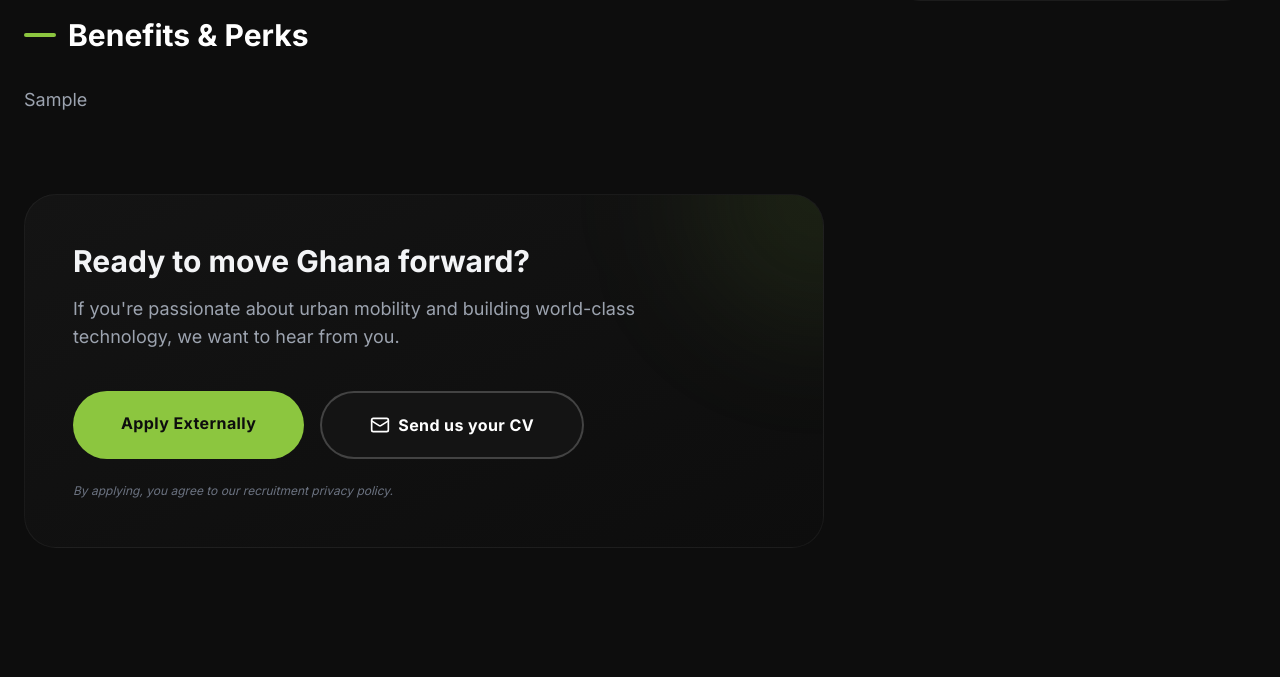
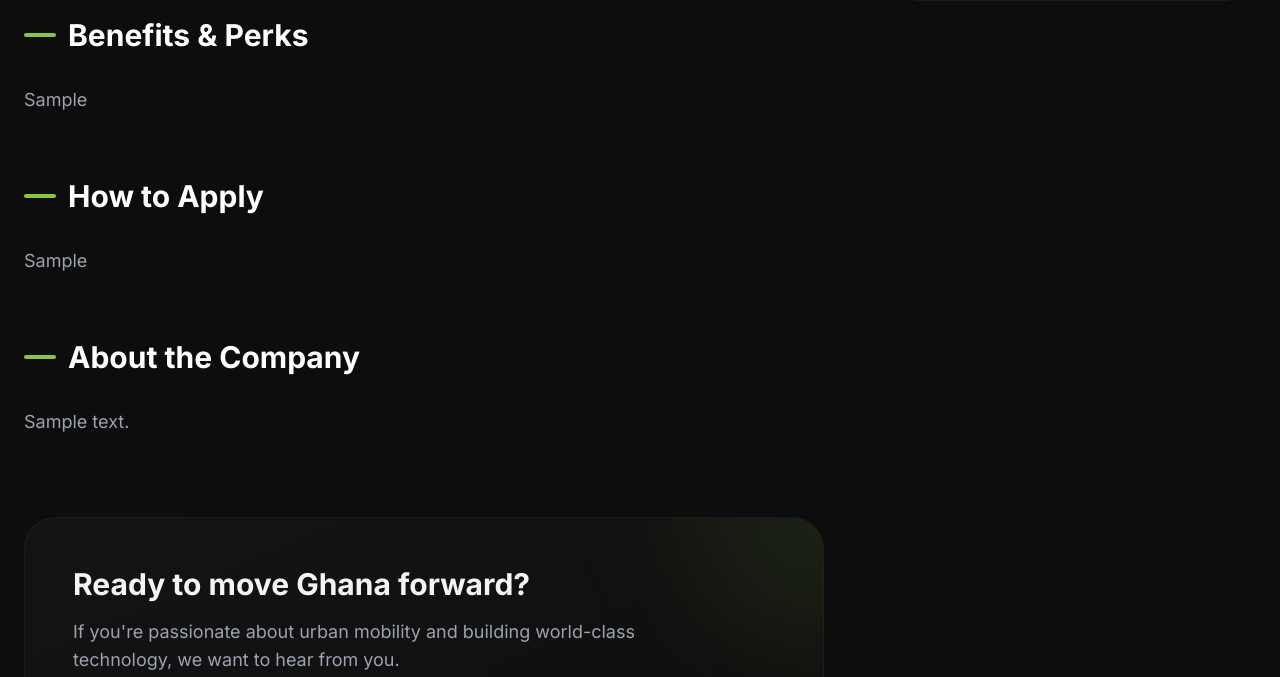
Before and after one commit to Bryt00/flexy-backend-python, a Django app: page /careers/sample/ in a window 1280 px wide. Shown: the part 1046-1723 px from the top of the page. Run offline with Django 5.2, Linux system fonts and the light colour scheme; tables that the repository leaves empty hold one stand-in row (values such as "Sample post"); parts of the project's set-up code (start-up, migrations or seed data) failed here and were passed over; some libraries are stand-ins or nearby versions.

Commit message:
Update job model and structure

```diff
--- a/website/admin.py
+++ b/website/admin.py
@@ -96,8 +96,9 @@ class JobOpeningAdmin(ModelAdmin):
                 'responsibilities',
                 'requirements',
                 'benefits',
+                'how_to_apply',
+                'about_company',
             ),
-            'description': 'Use these fields to structure the job posting as seen in the "PatMacTech Solutions" example.'
         }),
         ('External Application', {
             'fields': ('apply_url',),
--- a/website/models.py
+++ b/website/models.py
@@ -128,10 +128,12 @@ class JobOpening(models.Model):
     department = models.CharField(max_length=20, choices=DEPARTMENT_CHOICES)
     location = models.CharField(max_length=100, default='Accra, Ghana')
     job_type = models.CharField(max_length=20, choices=TYPE_CHOICES, default='full_time')
-    description = models.TextField('Description', help_text='Plain text or HTML supported. Use line breaks to separate paragraphs.')
+    description = models.TextField('Description', help_text='Main job description. Use line breaks for paragraphs.')
     responsibilities = models.TextField('Responsibilities', blank=True)
     requirements = models.TextField('Requirements', blank=True)
     benefits = models.TextField('Benefits', blank=True)
+    how_to_apply = models.TextField('How to Apply', blank=True, help_text='Application instructions (Email, WhatsApp, etc.)')
+    about_company = models.TextField('About the Company', blank=True, help_text='Brief overview of the company.')
     apply_url = models.URLField(blank=True, help_text='External application link (optional)')
     is_active = models.BooleanField(default=True)
     created_at = models.DateTimeField(auto_now_add=True)
--- a/website/templates/website/careers_detail.html
+++ b/website/templates/website/careers_detail.html
@@ -60,7 +60,7 @@
                     Job Description
                 </h2>
                 <div class="text-gray-400 leading-relaxed text-lg space-y-6">
-                    {{ job.description|safe }}
+                    {{ job.description|linebreaks }}
                 </div>
             </div>
 
@@ -71,7 +71,7 @@
                     Responsibilities
                 </h2>
                 <div class="text-gray-400 leading-relaxed text-lg">
-                    {{ job.responsibilities|safe }}
+                    {{ job.responsibilities|linebreaks }}
                 </div>
             </div>
             {% endif %}
@@ -83,7 +83,7 @@
                     Requirements
                 </h2>
                 <div class="text-gray-400 leading-relaxed text-lg">
-                    {{ job.requirements|safe }}
+                    {{ job.requirements|linebreaks }}
                 </div>
             </div>
             {% endif %}
@@ -95,7 +95,31 @@
                     Benefits & Perks
                 </h2>
                 <div class="text-gray-400 leading-relaxed text-lg">
-                    {{ job.benefits|safe }}
+                    {{ job.benefits|linebreaks }}
+                </div>
+            </div>
+            {% endif %}
+
+            {% if job.how_to_apply %}
+            <div class="prose prose-invert prose-brand max-w-none mb-16">
+                <h2 class="text-3xl font-bold mb-8 text-white flex items-center gap-3">
+                    <span class="w-8 h-1 bg-brand rounded-full"></span>
+                    How to Apply
+                </h2>
+                <div class="text-gray-400 leading-relaxed text-lg">
+                    {{ job.how_to_apply|linebreaks }}
+                </div>
+            </div>
+            {% endif %}
+
+            {% if job.about_company %}
+            <div class="prose prose-invert prose-brand max-w-none mb-16">
+                <h2 class="text-3xl font-bold mb-8 text-white flex items-center gap-3">
+                    <span class="w-8 h-1 bg-brand rounded-full"></span>
+                    About the Company
+                </h2>
+                <div class="text-gray-400 leading-relaxed text-lg">
+                    {{ job.about_company|linebreaks }}
                 </div>
             </div>
             {% endif %}
```
Also changed, not shown: website/migrations/0012_jobopening_about_company_jobopening_how_to_apply_and_more.py (added), 1 other file.
